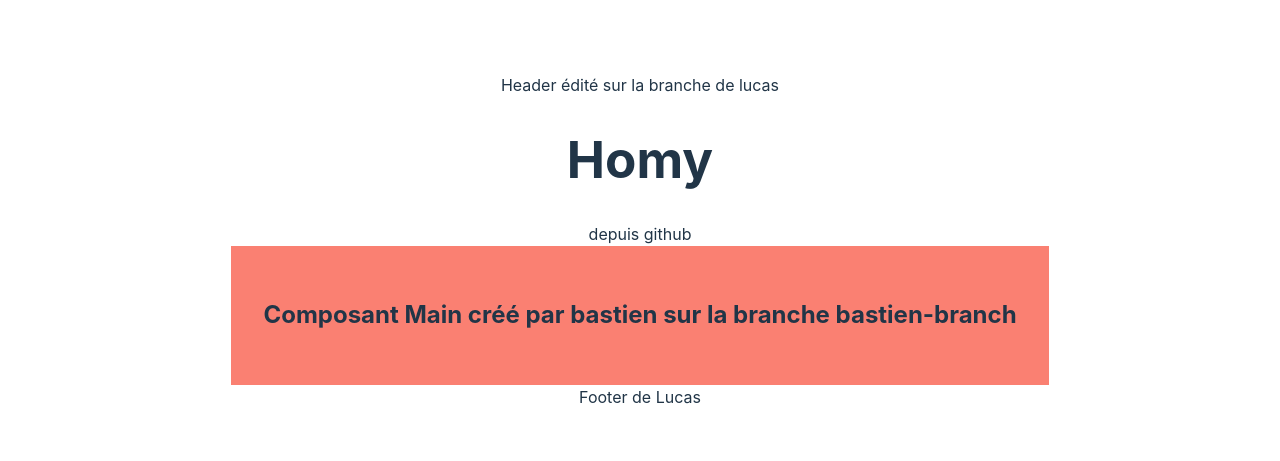
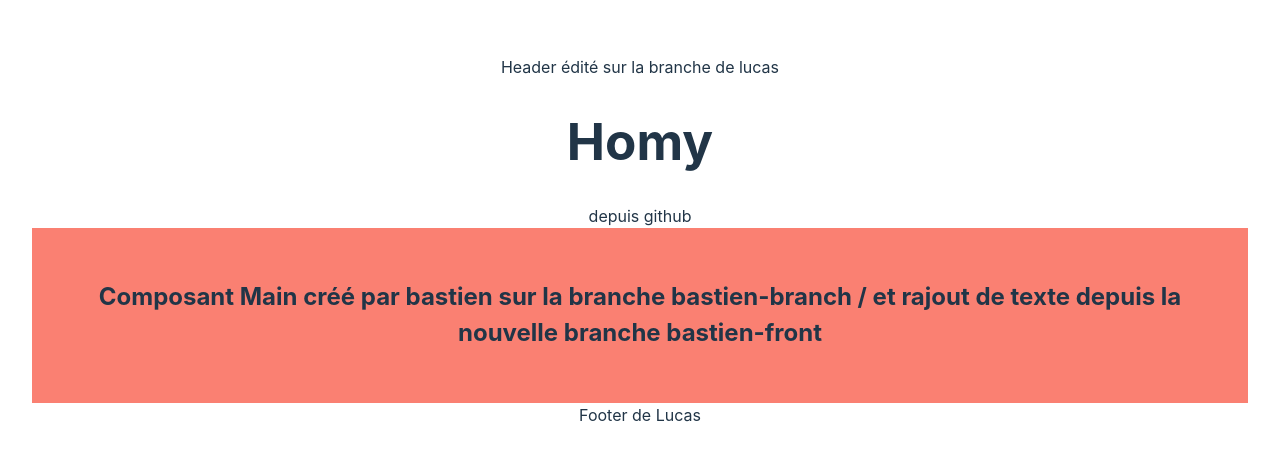
Before and after one commit to LucasRoberto99/github-workshop, a React (Vite) app: page / in a window 1280 px wide. Shown: the part 159-620 px from the top of the page. Built offline with nearby package versions, Linux system fonts and the light colour scheme.

Commit message:
Update Main.jsx on bastien-front branch

```diff
--- a/src/components/Main.jsx
+++ b/src/components/Main.jsx
@@ -1,7 +1,10 @@
 export default function Main() {
   return (
     <main style={{ background: "salmon", padding: "2rem" }}>
-      <h2>Composant Main créé par bastien sur la branche bastien-branch</h2>
+      <h2>
+        Composant Main créé par bastien sur la branche bastien-branch / et
+        rajout de texte depuis la nouvelle branche bastien-front
+      </h2>
     </main>
   );
 }
```
